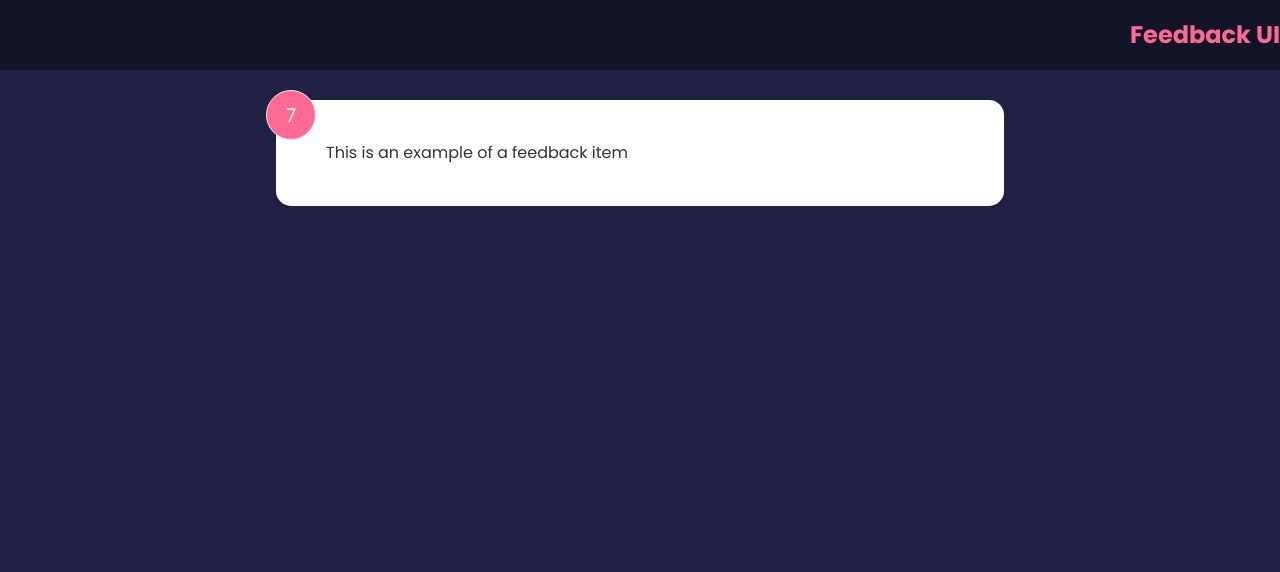
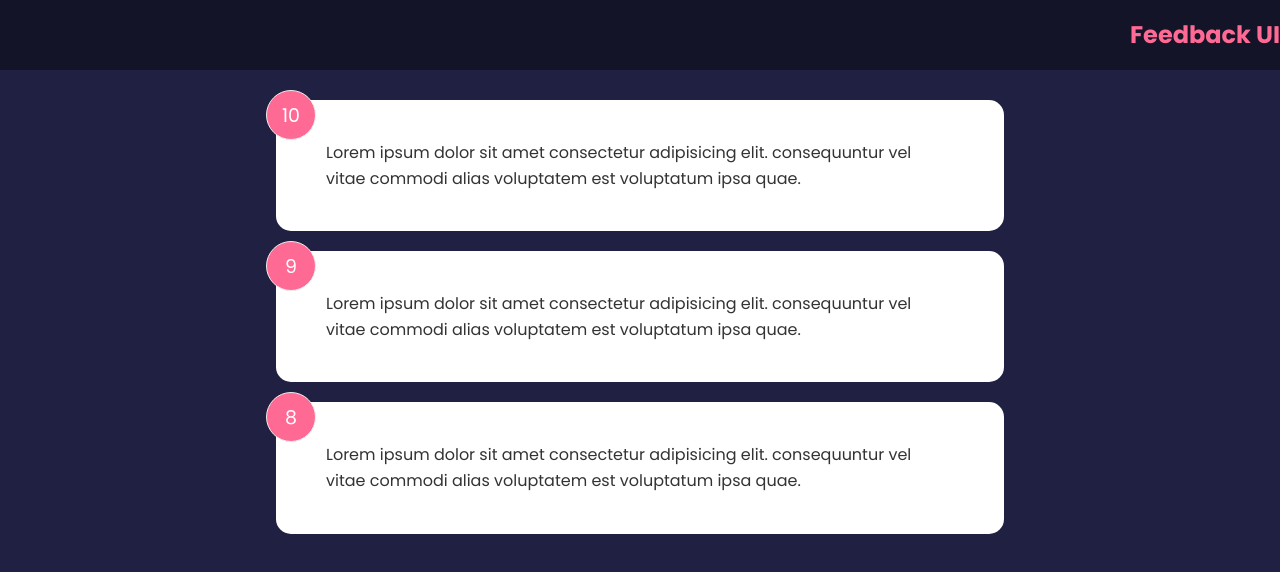
Before and after one commit to donaldo74/feedback-app, a React (Create React App) app: page / in a window 1280 px wide. Shown: the top 572 px of the page. Built offline with nearby package versions, Linux system fonts and the light colour scheme.

Commit message:
Global State Managed

```diff
--- a/src/App.js
+++ b/src/App.js
@@ -1,12 +1,15 @@
+import { useState} from 'react'
 import Header from "./components/Header"
-import FeedbackItem from "./components/FeedbackItem"
+import FeedbackList from "./components/FeedbackList"
+import FeedbackData from './data/FeedbackData'
 
-function App () {
+function App() {
+  const [feedback, setFeedback] = useState(FeedbackData)
   return (
     <>
       <Header />
       <div className="container">
-        <FeedbackItem />
+        <FeedbackList feedback={feedback}/>
       </div>
     </>
   )
--- a/src/components/FeedbackItem.jsx
+++ b/src/components/FeedbackItem.jsx
@@ -1,13 +1,9 @@
-import {useState} from 'react'
-
-function FeedbackItem() {
-  const [rating, setRating] = useState(7)
-  const [text, setText] = useState('This is an example of a feedback item')
+function FeedbackItem({item}) {
 
   return (
     <div className='card'>
-      <div className="num-display">{rating}</div>
-      <div className="text-display">{text}</div>
+      <div className="num-display">{item.rating}</div>
+      <div className="text-display">{item.text}</div>
     </div>
   )
 }
--- /dev/null
+++ b/src/components/FeedbackList.jsx
@@ -0,0 +1,18 @@
+
+import FeedbackItem from './FeedbackItem'
+
+function FeedbackList({ feedback }) {
+  if (!feedback || feedback.length === 0) {
+    return <p>No Feedback Yet</p>
+  }
+
+  return (
+    <div className="feedback-list">
+    {feedback.map((item) => (
+      <FeedbackItem key={item.id} item={item} />
+      ))}
+    </div>
+  )
+}
+
+export default FeedbackList
--- /dev/null
+++ b/src/data/FeedbackData.js
@@ -0,0 +1,19 @@
+const FeedbackData = [
+  {
+    id: 1,
+    rating: 10,
+    text: 'Lorem ipsum dolor sit amet consectetur adipisicing elit. consequuntur vel vitae commodi alias voluptatem est voluptatum ipsa quae.',
+  },
+  {
+    id: 2,
+    rating: 9,
+    text: 'Lorem ipsum dolor sit amet consectetur adipisicing elit. consequuntur vel vitae commodi alias voluptatem est voluptatum ipsa quae.',
+  },
+  {
+    id: 3,
+    rating: 8,
+    text: 'Lorem ipsum dolor sit amet consectetur adipisicing elit. consequuntur vel vitae commodi alias voluptatem est voluptatum ipsa quae.',
+  },
+]
+
+export default FeedbackData
```
